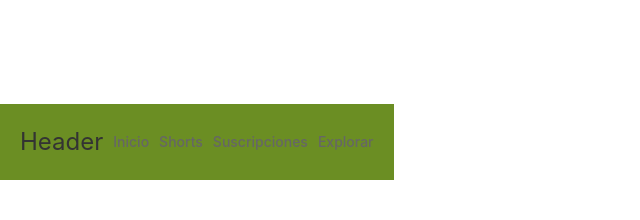
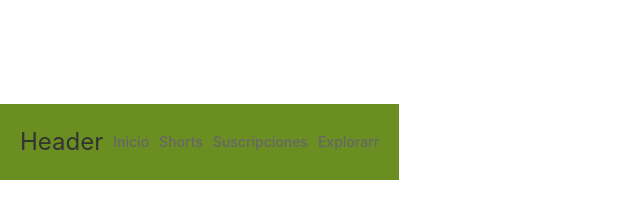
Before and after one commit to paulagoldenhorn/Proyectos-Frontend3, a React (Vite) app: page /explorar/peliculas in a window 1280 px wide. Shown: the part 196-416 px from the top of the page, without its empty margins (0-640 px from the left). Built offline with nearby package versions, Linux system fonts and the light colour scheme.

Commit message:
Test que funciona git

```diff
--- a/src/C16-router-I/Components/Header.jsx
+++ b/src/C16-router-I/Components/Header.jsx
@@ -10,7 +10,7 @@ function Header() {
             <Link to='/' className={styles.description}>Inicio</Link>
             <Link to='/shorts'className={styles.description}>Shorts</Link>
             <Link to='/suscripciones' className={styles.description}>Suscripciones</Link>
-            <Link to='/explorar' className={styles.description}>Explorar</Link>
+            <Link to='/explorar' className={styles.description}>Explorarr</Link>
         </div>
     )
 }
```
